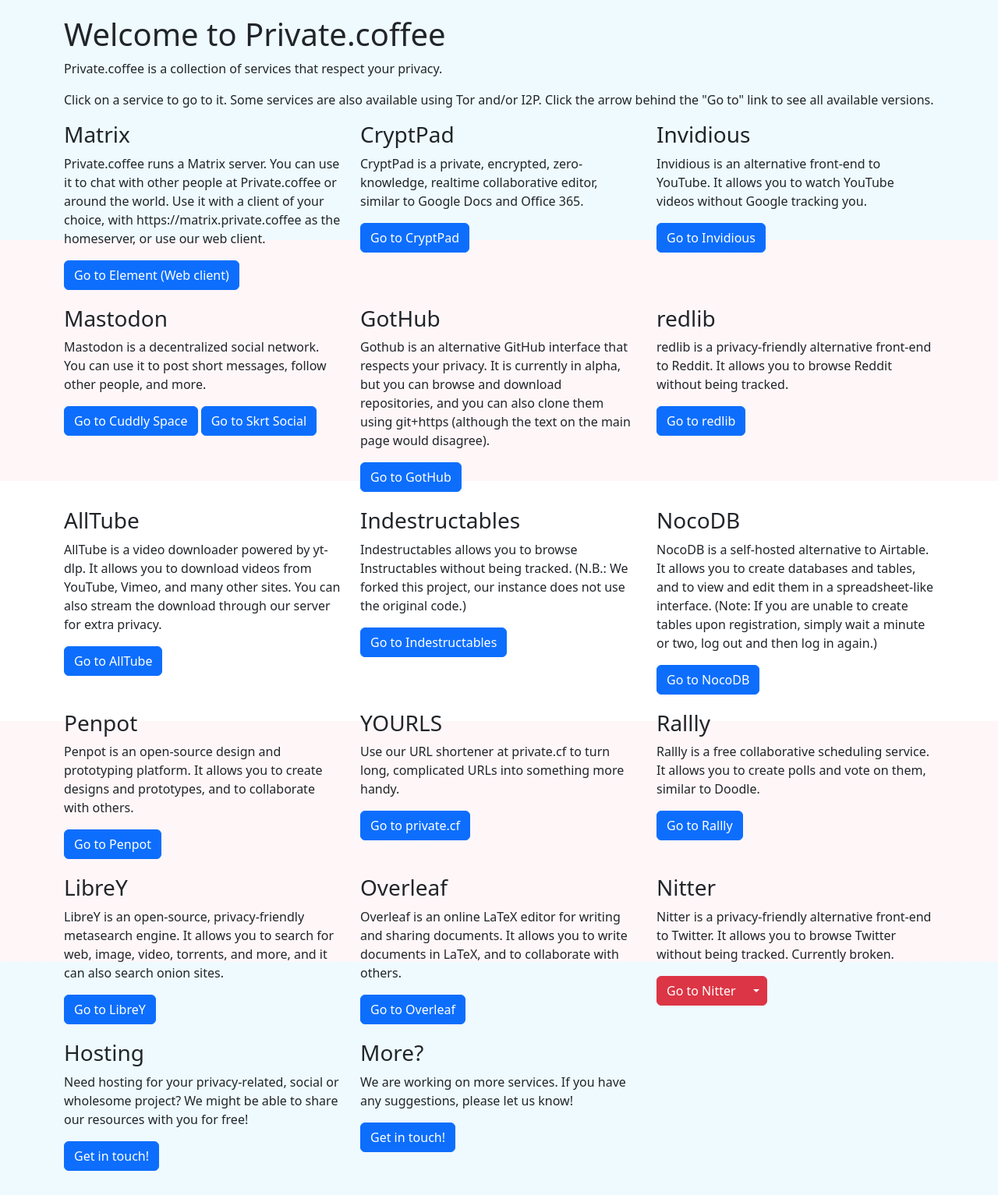
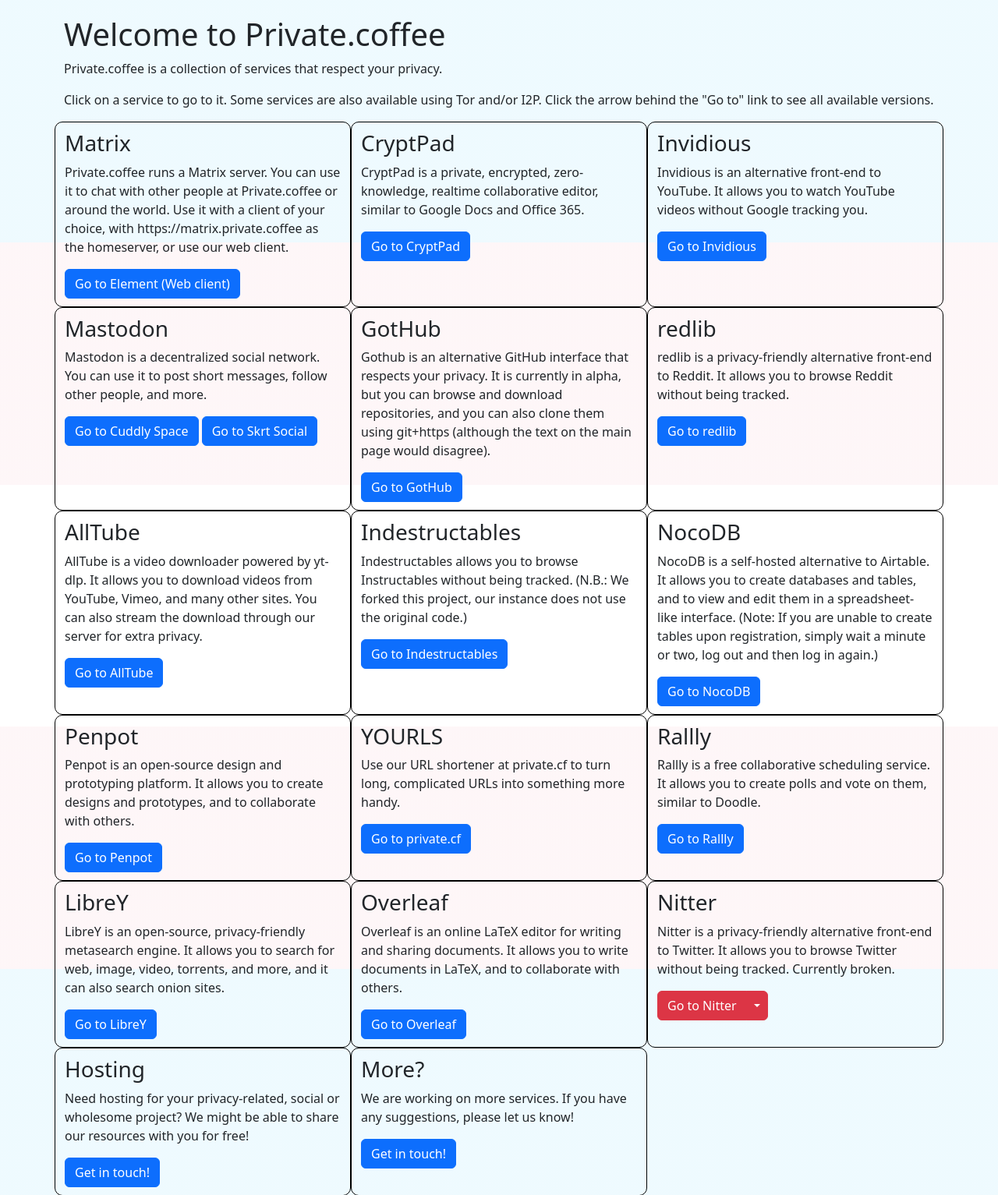
Before and after one commit to PrivateCoffee/privatecoffee-website, a Flask app: page / in a window 1280 px wide. Shown: the part 76-1609 px from the top of the page at 78% size. Run offline with Flask 3, Linux system fonts and the light colour scheme; some libraries are stand-ins or nearby versions.

Commit message:
Enhance (?) service box styling with border and padding
Changed the styling of the service boxes to include a solid black border, rounded corners, and padding for better visual separation and aesthetic appeal. This update gives the elements a more defined and polished look, improving the overall user interface.

```diff
--- a/assets/css/base.css
+++ b/assets/css/base.css
@@ -7,9 +7,12 @@ footer a {
   color: #fff;
 }
 
-/*  Give service boxes a bottom margin */
+/*  Give service boxes a border */
 .service {
-  margin-bottom: 20px;
+  border: 1px black solid;
+  border-radius: 10px;
+  border-spacing: 10px;
+  padding: 10px;
 }
 
 /* Limit size of navbar logo */
```
